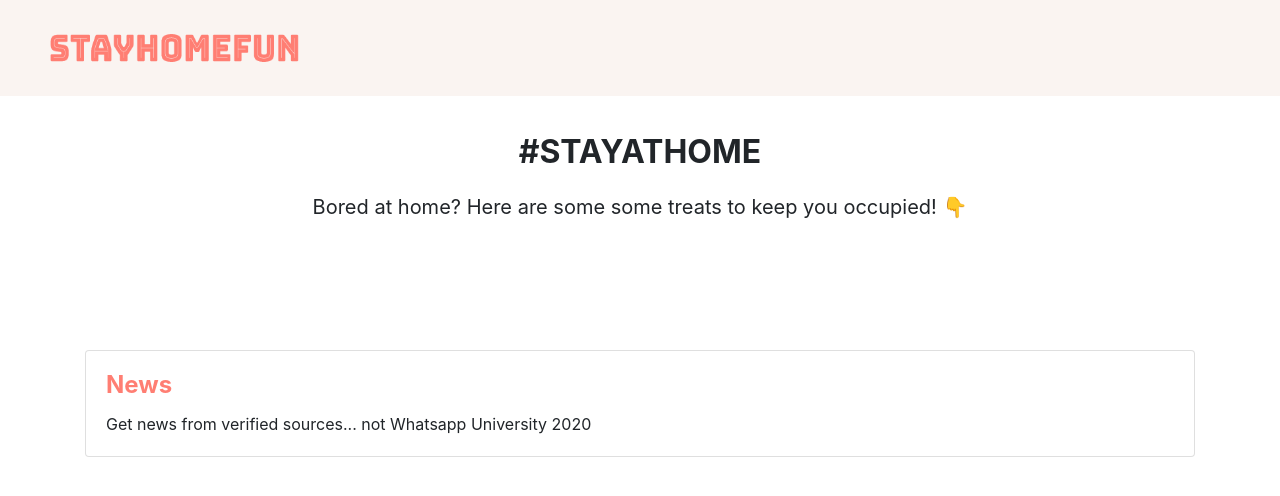
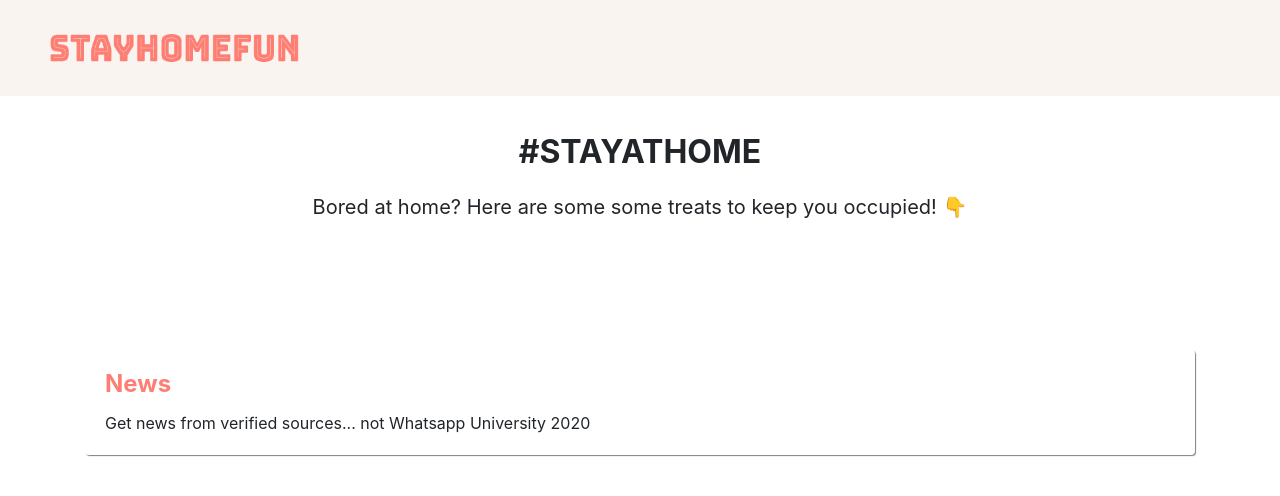
Before and after one commit to lostviolinist/stayhomefun, a React (Create React App) app: page / in a window 1280 px wide. Shown: the top 496 px of the page. Built offline with nearby package versions, Linux system fonts and the light colour scheme.

Commit message:
homepage

```diff
--- a/src/components/HomePage/HomePage.css
+++ b/src/components/HomePage/HomePage.css
@@ -17,3 +17,8 @@ h4{
     color: #FF7E73;
     font-weight: bold;
 }
+
+.card {
+    box-shadow: 1px 1px 1px grey;
+    border: none;
+}
--- a/src/components/HomePage/HomePage.js
+++ b/src/components/HomePage/HomePage.js
@@ -16,7 +16,8 @@ const HomePage = props => (
     </div>
 
     <div className="category">
-        <div class="card">
+
+        <div class="card ">
 
             <div class="card-body">
                 <h4 class="card-title">
@@ -28,7 +29,8 @@ const HomePage = props => (
 
             </div>
         </div>
-    </div>
+        </div>
+
     </>
 
 );
```
